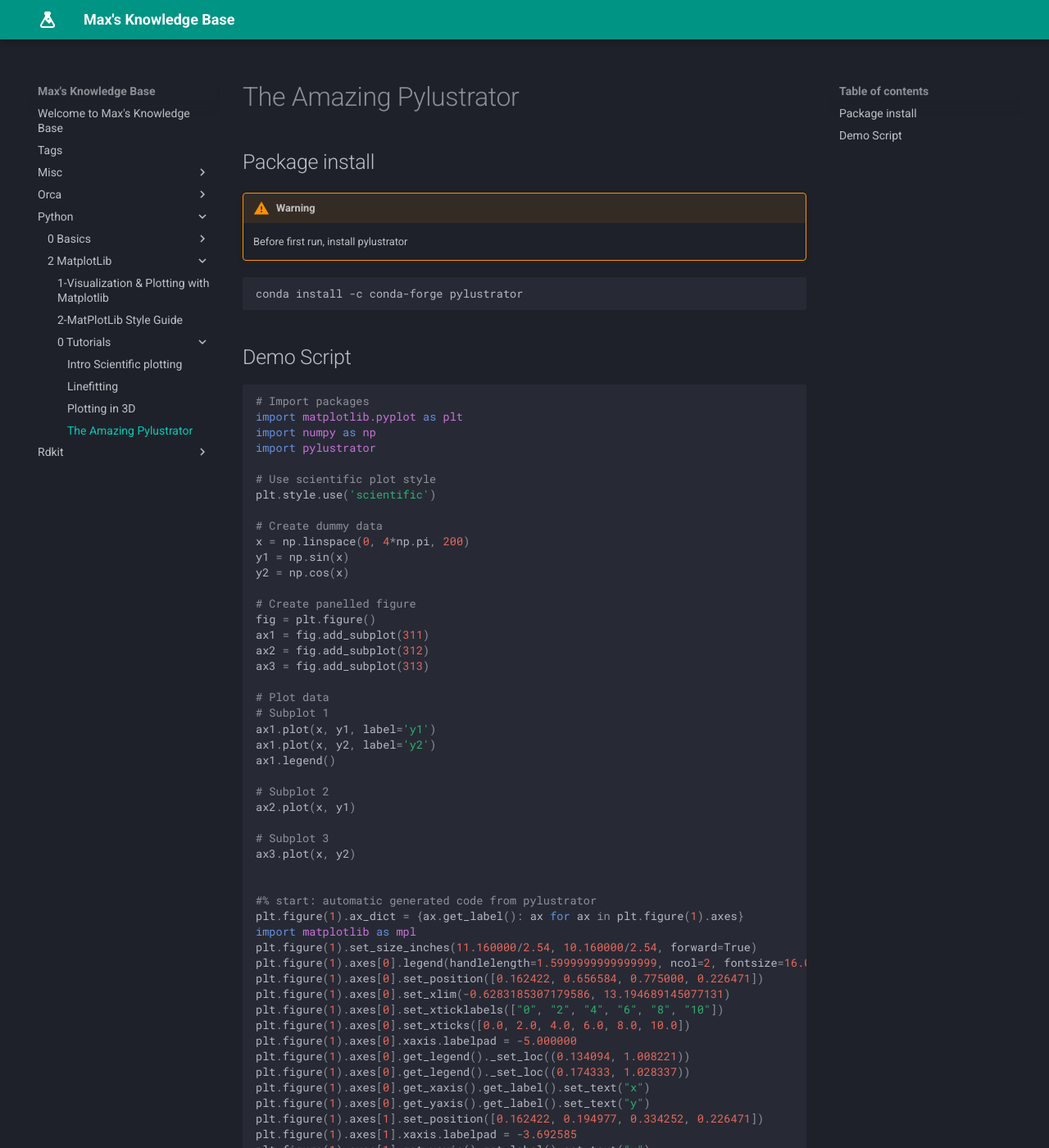
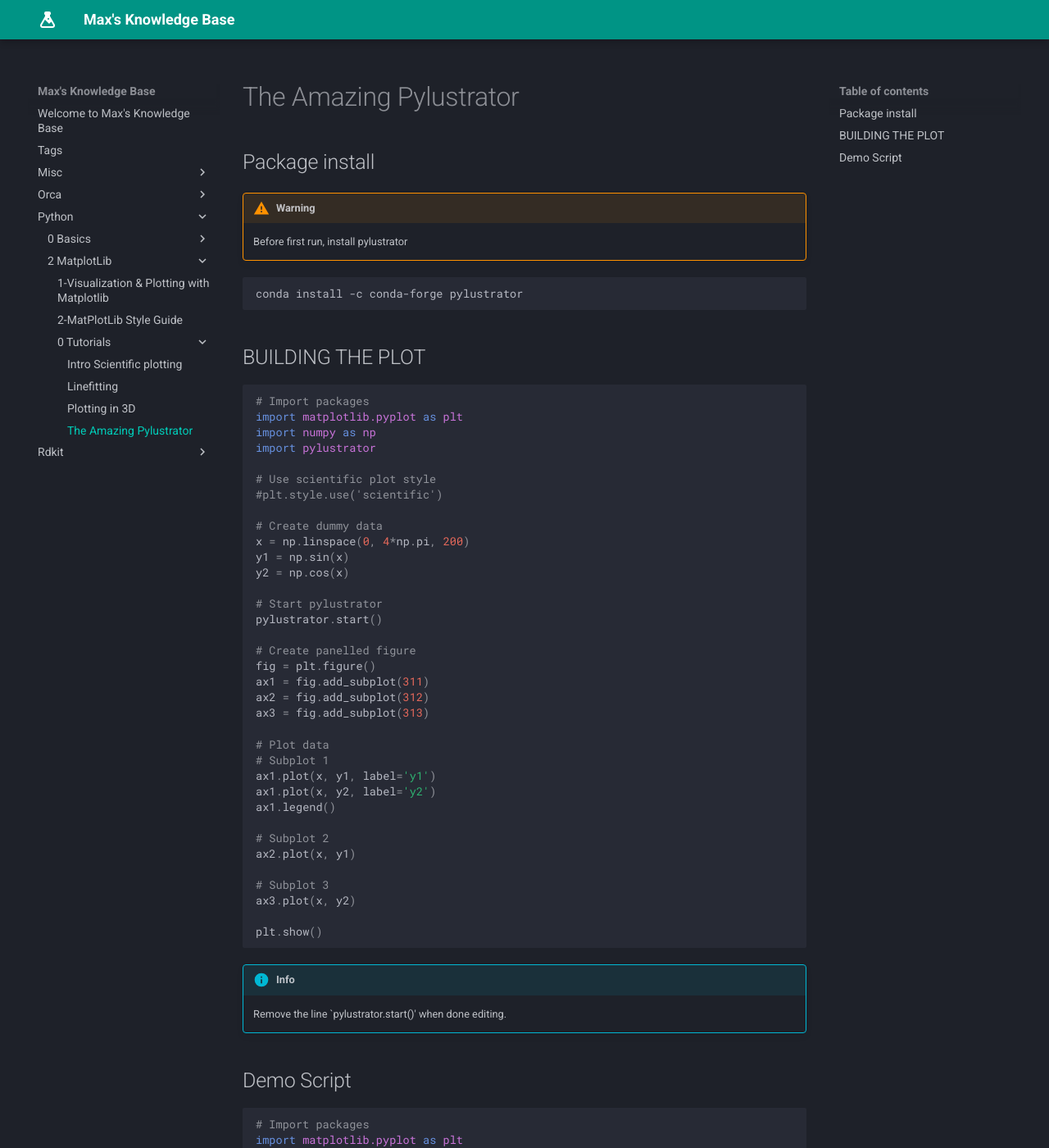
Before and after one commit to DocSchmock/KnowledgeBase, an MkDocs documentation site: the page built from docs/Python/2-MatplotLib/0-Tutorials/4-pylustrator.md, in a window 1280 px wide and 1400 px high. Shown: the whole window at 82% size. Built offline with MkDocs 1.6.1 and Material for MkDocs 9.7.7, drawn with Linux system fonts in a browser that asks for light colours.

Commit message:
pylustrator

````diff
--- a/docs/Python/2-MatplotLib/0-Tutorials/4-pylustrator.md
+++ b/docs/Python/2-MatplotLib/0-Tutorials/4-pylustrator.md
@@ -7,6 +7,48 @@
 ```bash
 conda install -c conda-forge pylustrator
 ```
+
+## BUILDING THE PLOT
+```python
+# Import packages
+import matplotlib.pyplot as plt
+import numpy as np
+import pylustrator
+
+# Use scientific plot style
+#plt.style.use('scientific')
+
+# Create dummy data
+x = np.linspace(0, 4*np.pi, 200)
+y1 = np.sin(x)
+y2 = np.cos(x)
+
+# Start pylustrator
+pylustrator.start()
+
+# Create panelled figure
+fig = plt.figure()
+ax1 = fig.add_subplot(311)
+ax2 = fig.add_subplot(312)
+ax3 = fig.add_subplot(313)
+
+# Plot data
+# Subplot 1
+ax1.plot(x, y1, label='y1')
+ax1.plot(x, y2, label='y2')
+ax1.legend()
+
+# Subplot 2
+ax2.plot(x, y1)
+
+# Subplot 3
+ax3.plot(x, y2)
+
+plt.show()
+```
+
+!!! info
+    Remove the line `pylustrator.start()' when done editing.
 
 ## Demo Script
 
````
